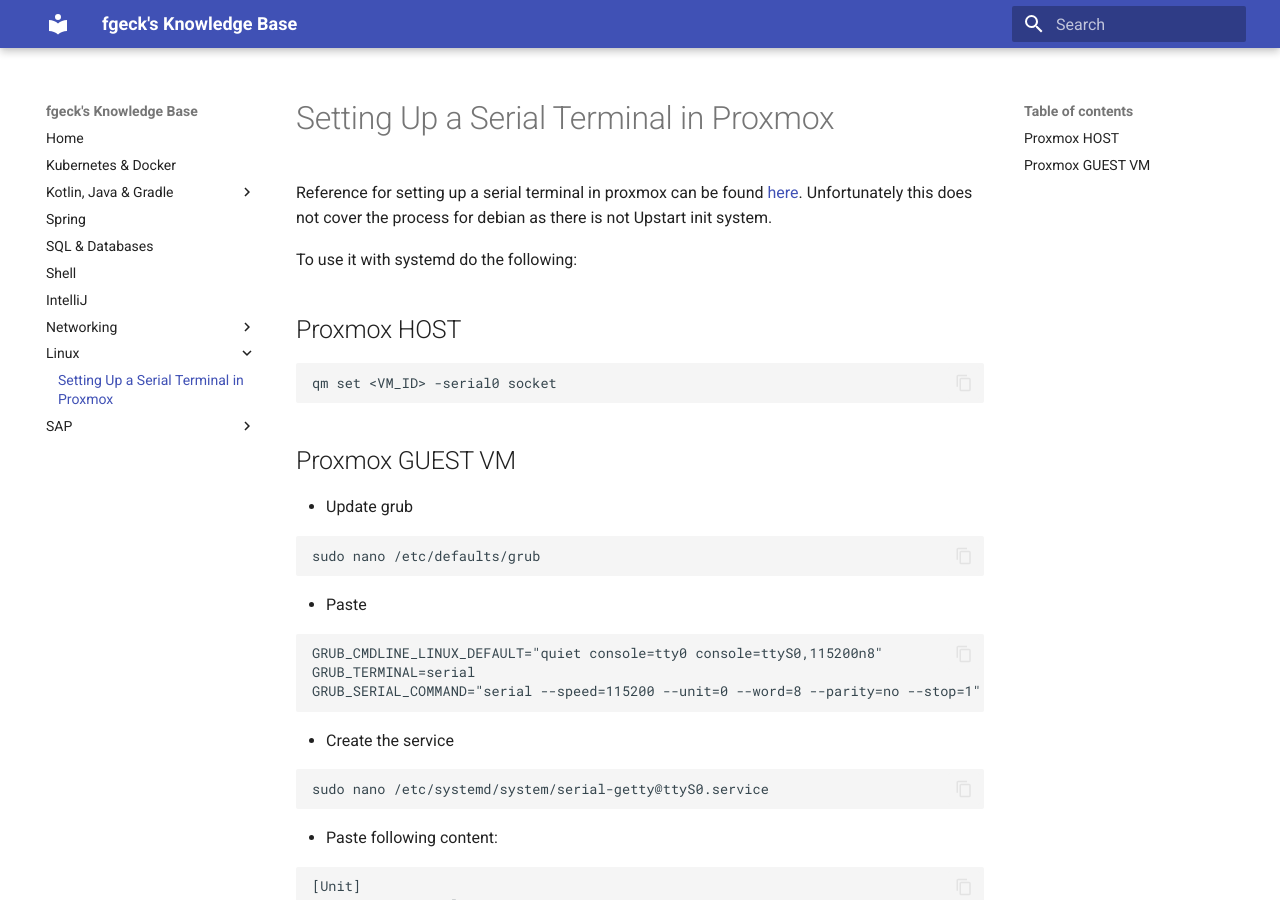
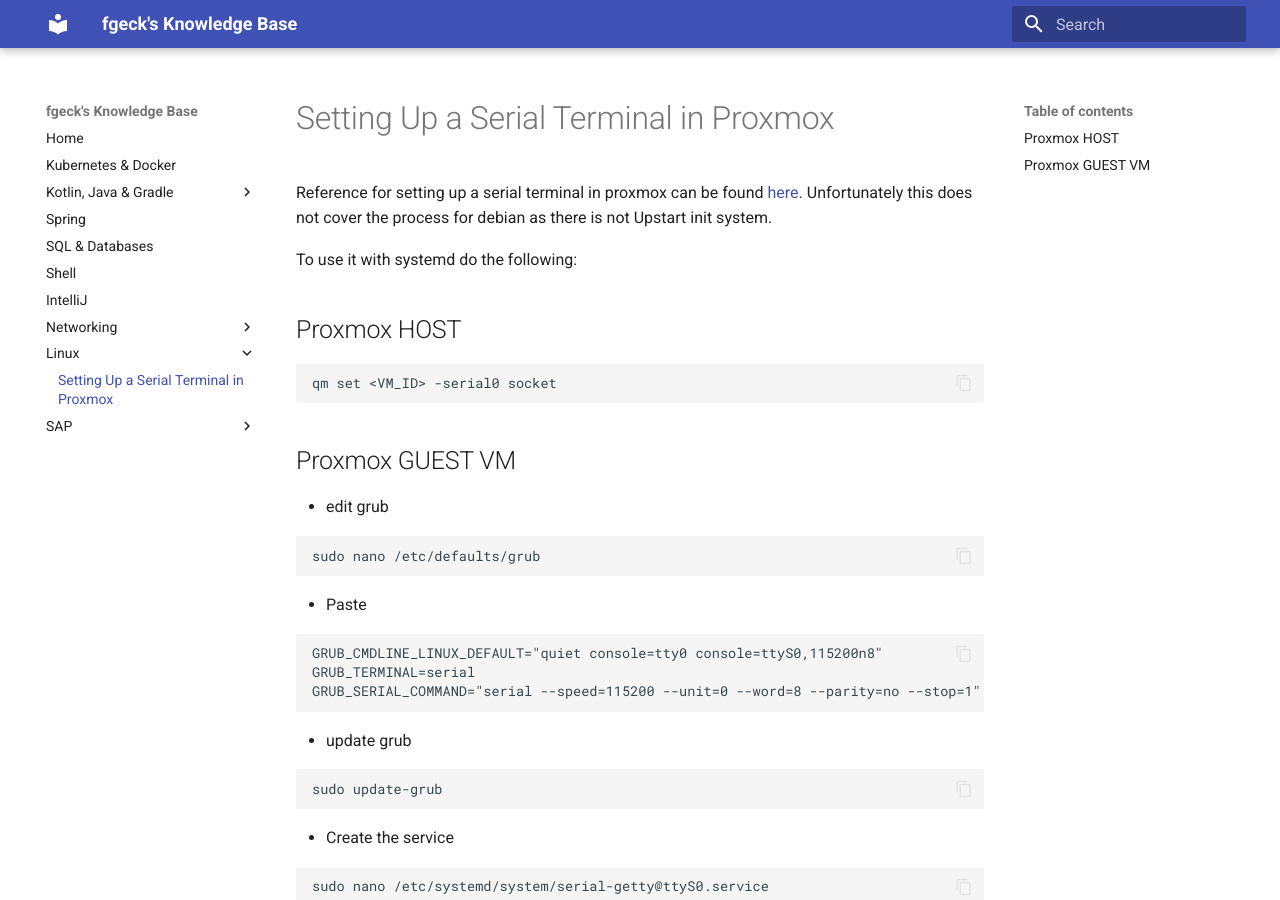
Before and after one commit to fgeck/knowledge-base, an MkDocs documentation site: the page built from docs/linux/serial_terminal_proxmox.md, in a window 1280 px wide and 900 px high. Built offline with MkDocs 1.6.1 and Material for MkDocs 9.7.7, drawn with Linux system fonts in a browser that asks for light colours.

Commit message:
Update serial_terminal_proxmox.md

````diff
--- a/docs/linux/serial_terminal_proxmox.md
+++ b/docs/linux/serial_terminal_proxmox.md
@@ -13,7 +13,7 @@
 
 ## Proxmox GUEST VM
 
-* Update grub
+* edit grub
 
 ```bash
 sudo nano /etc/defaults/grub
@@ -25,6 +25,12 @@
 GRUB_CMDLINE_LINUX_DEFAULT="quiet console=tty0 console=ttyS0,115200n8"
 GRUB_TERMINAL=serial
 GRUB_SERIAL_COMMAND="serial --speed=115200 --unit=0 --word=8 --parity=no --stop=1"
+```
+
+* update grub
+
+```bash
+sudo update-grub
 ```
 
 * Create the service
````
